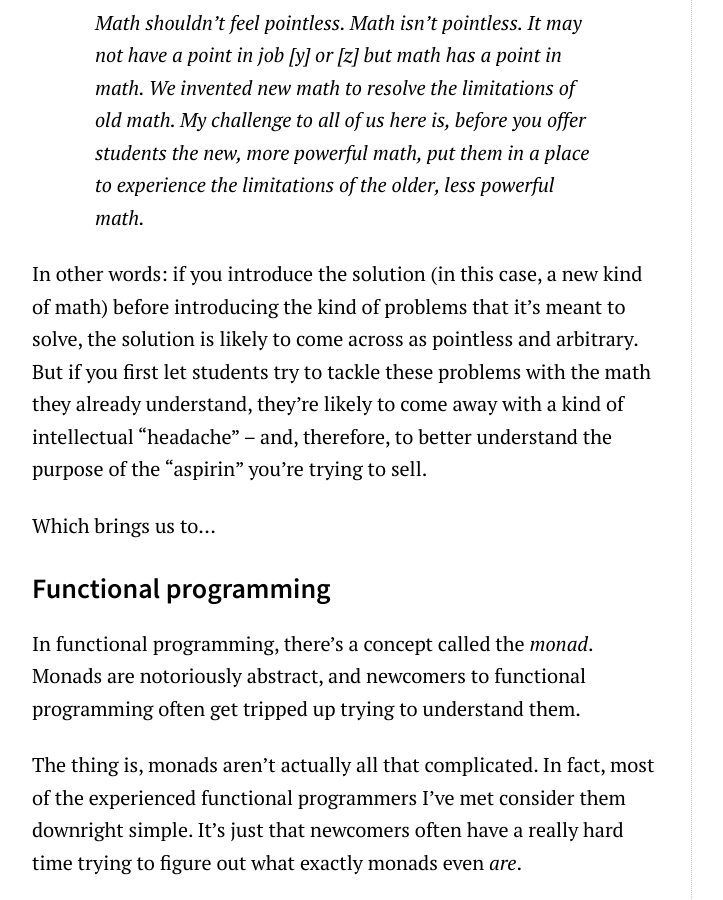
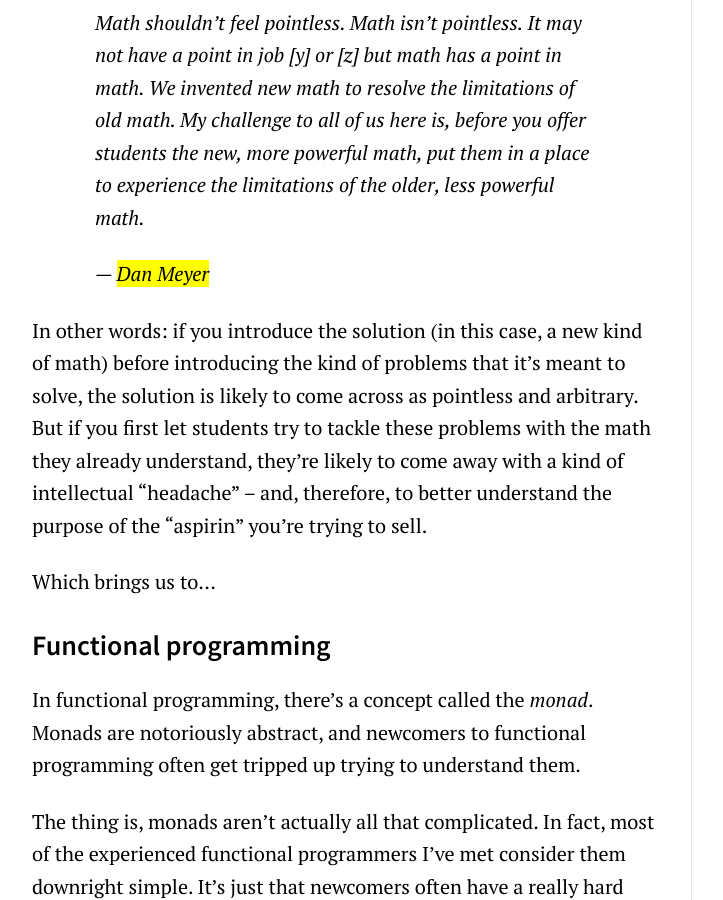
Before and after one commit to mkremins/mkremins.github.io, a Jekyll site: the page built from _posts/2015-10-27-doors-headaches-intellectual-need.md, in a window 1280 px wide and 900 px high, scrolled down 2775 px. Shown: the whole window, without its empty margins (128-851 px from the left). Built offline with Jekyll 4.4.1, drawn with Linux system fonts in a browser that asks for light colours; nearby versions of some CDN libraries.

Commit message:
clarify attribution of direct quote in doors-headaches-intellectual-need

```diff
--- a/_posts/2015-10-27-doors-headaches-intellectual-need.md
+++ b/_posts/2015-10-27-doors-headaches-intellectual-need.md
@@ -32,6 +32,8 @@ Consider Dan Meyer's question for math educators: [if math is the aspirin, then
 > One of the worst things you can do is force people who don’t feel pain to take your aspirin. They may oblige you if you have some particular kind of authority in their lives but that aspirin will feel pointless. It’ll undermine their respect for medicine in general.
 >
 > Math shouldn’t feel pointless. Math isn’t pointless. It may not have a point in job [y] or [z] but math has a point in math. We invented new math to resolve the limitations of old math. My challenge to all of us here is, before you offer students the new, more powerful math, put them in a place to experience the limitations of the older, less powerful math.
+>
+> &mdash; [Dan Meyer](http://blog.mrmeyer.com/2015/if-math-is-the-aspirin-then-how-do-you-create-the-headache/)
 
 In other words: if you introduce the solution (in this case, a new kind of math) before introducing the kind of problems that it's meant to solve, the solution is likely to come across as pointless and arbitrary. But if you first let students try to tackle these problems with the math they already understand, they're likely to come away with a kind of intellectual "headache" – and, therefore, to better understand the purpose of the "aspirin" you're trying to sell.
 
```
